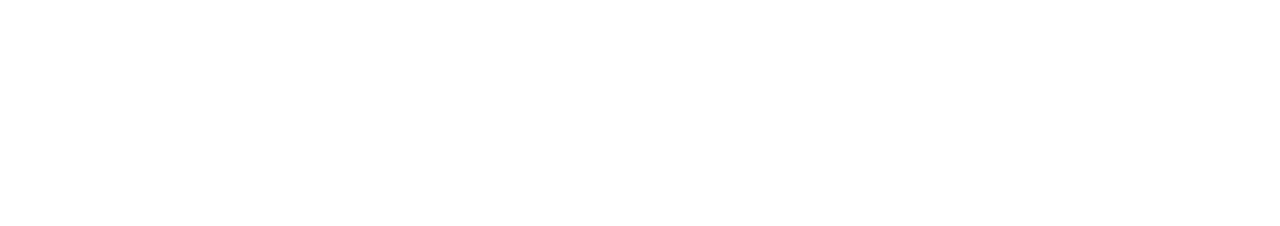
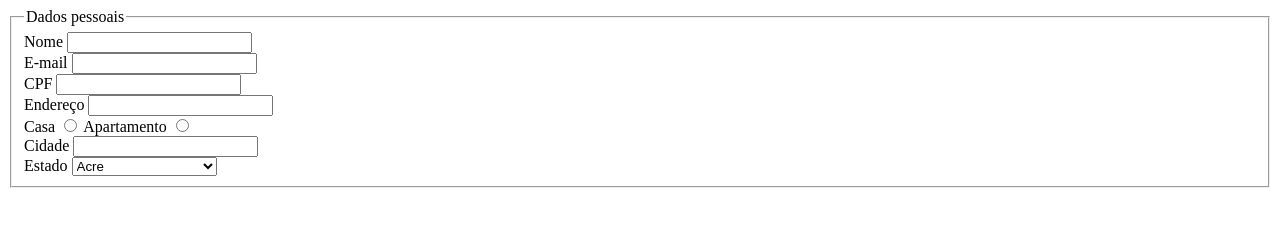
Before and after one commit to gletisonjr/tribe_exercises, a plain HTML site: page bloco_6/dia1/index.html in a window 1280 px wide. Drawn offline with Linux system fonts and the light colour scheme.

Commit message:
Adiciona exercicio 1

```diff
--- a/bloco_6/dia1/index.html
+++ b/bloco_6/dia1/index.html
@@ -10,5 +10,68 @@
 </head>
 <body>
 
+    <form action="" method="get">
+        <fieldset>
+            <legend>Dados pessoais</legend>
+            <div>
+                <label for="name-text">Nome</label>
+                <input type="text" name="" id="name-text" maxlength="40" required>
+            </div>
+            <div>
+                <label for="email-text">E-mail</label>
+                <input type="email" name="" id="email-text" maxlength="50" required>
+            </div>
+            <div>
+                <label for="cpf-text">CPF</label>
+                <input type="number" name="" id="cpf-text" maxlength="11" required>
+            </div>
+            <div>
+                <label for="address-text">Endereço</label>
+                <input type="text" name="" id="address-text" maxlength="200" required >
+            </div>
+            <div>
+                <label for="casa-radio">Casa</label>
+                <input type="radio" name="house" id="casa-radio" required>
+                <label for="apartment-radio">Apartamento</label>
+                <input type="radio" name="house" id="apartment-radio" required>
+            </div>
+            <div>
+                <label for="city-text">Cidade</label>
+                <input type="text" name="" id="city-text" maxlength="28" required>
+            </div>
+            <div>
+                <label for="state">Estado</label>
+                <select class="selector" id="state" name="" required>
+                    <option value="AC">Acre</option>
+                    <option value="AL">Alagoas</option>
+                    <option value="AP">Amapá</option>
+                    <option value="AM">Amazonas</option>
+                    <option value="BA">Bahia</option>
+                    <option value="CE">Ceará</option>
+                    <option value="DF">Distrito Federal</option>
+                    <option value="ES">Espirito Santo</option>
+                    <option value="GO">Goiás</option>
+                    <option value="MA">Maranhão</option>
+                    <option value="MS">Mato Grosso do Sul</option>
+                    <option value="MT">Mato Grosso</option>
+                    <option value="MG">Minas Gerais</option>
+                    <option value="PA">Pará</option>
+                    <option value="PB">Paraíba</option>
+                    <option value="PR">Paraná</option>
+                    <option value="PE">Pernambuco</option>
+                    <option value="PI">Piauí</option>
+                    <option value="RJ">Rio de Janeiro</option>
+                    <option value="RN">Rio Grande do Norte</option>
+                    <option value="RS">Rio Grande do Sul</option>
+                    <option value="RO">Rondônia</option>
+                    <option value="RR">Roraima</option>
+                    <option value="SC">Santa Catarina</option>
+                    <option value="SP">São Paulo</option>
+                    <option value="SE">Sergipe</option>
+                    <option value="TO">Tocantins</option>
+                </select>
+            </div>
+        </fieldset>
+    </form>
 </body>
 </html>
--- a/bloco_6/dia1/script.js
+++ b/bloco_6/dia1/script.js
@@ -0,0 +1,42 @@
+function addStates() {
+    let stateSelection = document.querySelector('.selector');
+    let states = ['Acre',
+                'Alagoas',
+                 'Amapá',
+                 'Amazonas',
+                 'Bahia',
+                 'Ceará',
+                'Distrito Federal',
+                'Espirito Santo',
+                'Goiás',
+                'Maranhão',
+                'Mato Grosso',
+                'Mato Grosso do Sul',
+                'Minas Gerais',
+                'Pará',
+                'Paraíba',
+                'Pernambuco',
+                'Piauí',
+                'Rio de Janeiro',
+                'Rio Grande do Norte',
+                'Rio Grande do Sul',
+                'Rondônia',
+                'Roraima',
+                'Santa Catarina',
+                'São Paulo',
+                'Sergipe',
+                'Tocantins'];
+
+    console.log(stateSelection);
+
+    for (let index = 0; index < states.length; index += 1) {
+        const stateOption = document.createElement('option');
+        stateOption.value = states[index];
+        stateOption.text = states[index];
+
+        console.log(stateOption);
+
+        stateSelection.appendChild(stateOption);
+    }
+}
+addStates();
```
